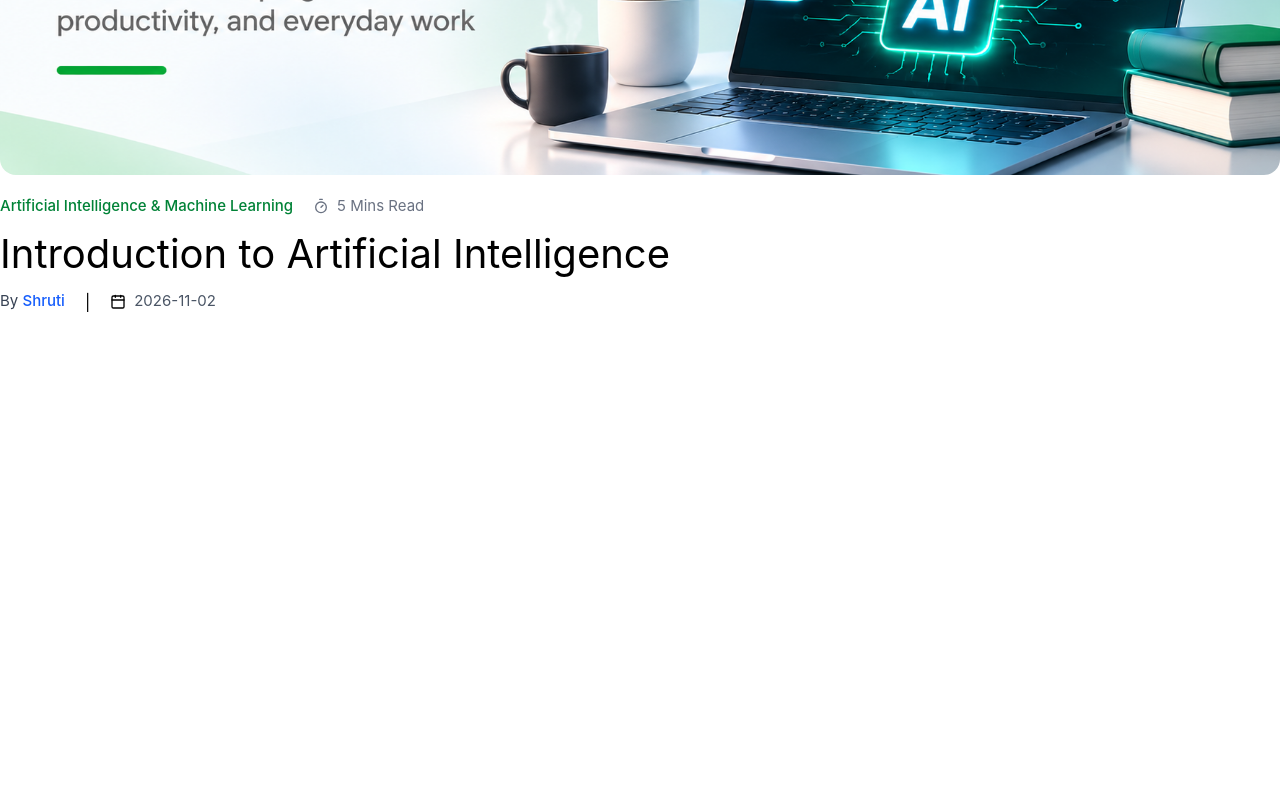
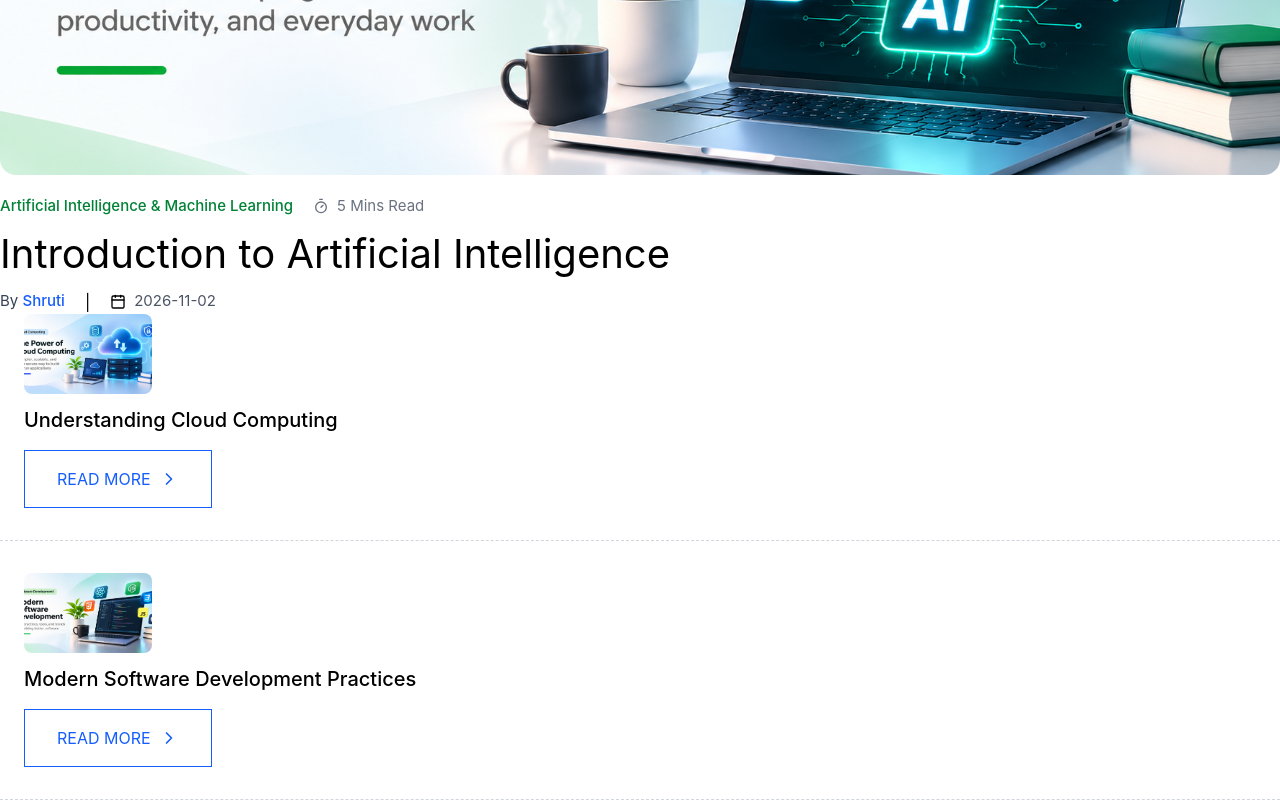
Before and after one commit to ziauddeen028-ZIA/Tech-Updates-frontend, a React app: page / in a window 1280 px wide. Shown: the part 400-1200 px from the top of the page. Before the commit the page ends 800 px from the top, so only its background shows below. Built offline with nearby package versions, Linux system fonts and the light colour scheme; the HTML template or start-up script is replaced by a standard one.

Commit message:
feat: add sidebar section

```diff
--- a/src/App.jsx
+++ b/src/App.jsx
@@ -5,6 +5,7 @@ import viteLogo from './assets/vite.svg'
 import './App.css'
 import Navbar from './components/Navbar'
 import FeaturedArticle from './components/FeaturedArticle'
+import PopularSidebar from './components/PopularSidebar'
 
 
 function App() {
@@ -14,6 +15,7 @@ function App() {
     <>
       <Navbar/>
       <FeaturedArticle/>
+      <PopularSidebar/>
     </>
   )
 }
--- a/src/components/PopularSidebar.jsx
+++ b/src/components/PopularSidebar.jsx
@@ -0,0 +1,24 @@
+import React from 'react'
+import { data } from '../data/blogdata';
+import { ChevronRight } from 'lucide-react';
+
+const PopularSidebar = () => {
+    const popularData = data.filter((item) => item.isTrending);
+    return (
+        <>
+            <div className='flex flex-col gap-8 w-full'>
+                {
+                    popularData.map((item) => (
+                        <div key={item.id} className='border-b border-dashed border-gray-300 pb-8 pl-6'>
+                            <img src={item.image} alt={item.title} className='w-32 h-20 object-cover rounded-lg'/>
+                            <h1 className='text-xl font-medium mt-3 mb-4'>{item.title} </h1>
+                            <button className='group flex items-center justify-center gap-2 cursor-pointer border border-blue-600 text-blue-600 px-8 py-4  transition-colors'>READ MORE <ChevronRight className="w-5 h-5 transition-transform duration-300 group-hover:translate-x-1" /></button>
+                        </div>
+                    ))
+                }
+            </div>
+        </>
+    )
+}
+
+export default PopularSidebar
--- a/src/pages/Home.jsx
+++ b/src/pages/Home.jsx
@@ -0,0 +1,11 @@
+import React from 'react'
+
+const Home = () => {
+    return (
+        <>
+            <div></div>
+        </>
+    )
+}
+
+export default Home
```
